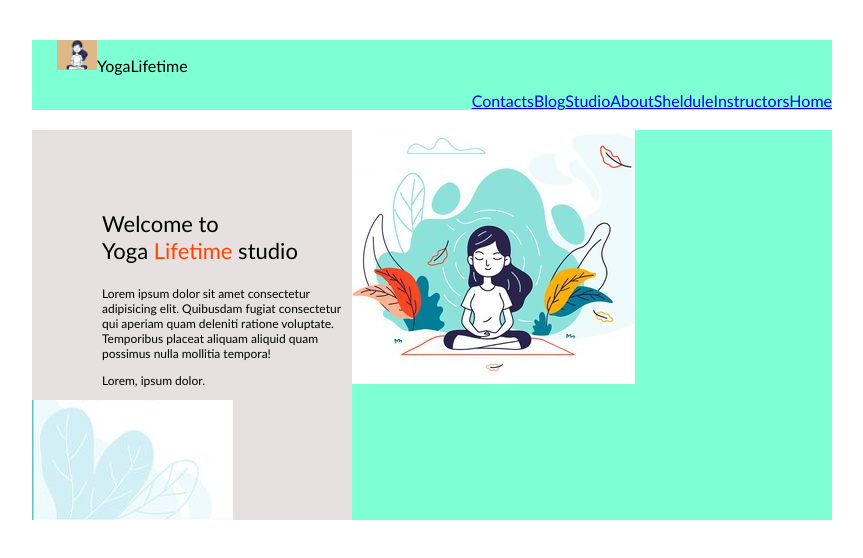
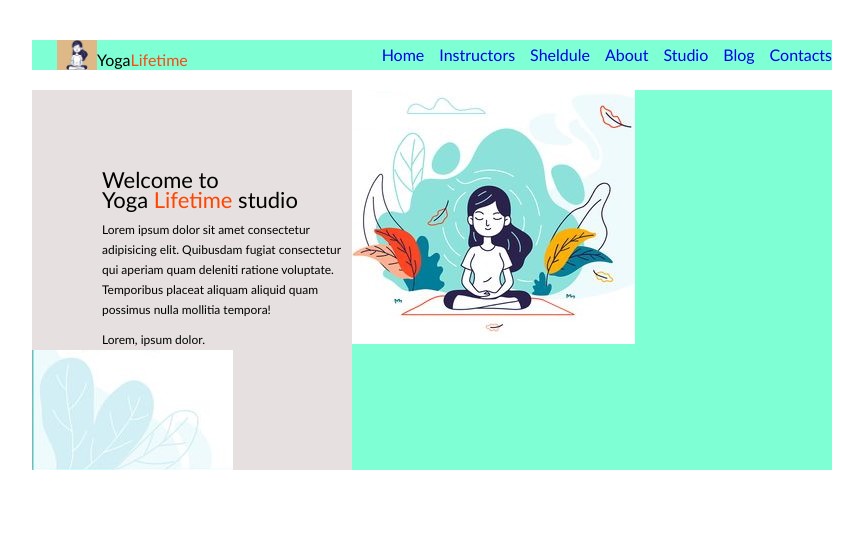
Before and after one commit to VytautasValutis/05-Yogayoga, a website: page index.html in a window 1280 px wide. Shown: the whole page, without its empty margins (208-1071 px from the left). Drawn offline with Linux system fonts and the light colour scheme.

Commit message:
Hader OK

```diff
--- a/index.html
+++ b/index.html
@@ -20,7 +20,10 @@
         <img src="./mikrologo.png" alt="logo paveiksliukas" id="img-logo">
 <!-- Dvispalvis tekstas -->
         <p>
-            YogaLifetime
+            Yoga
+        </p>
+        <p class="orange">
+            Lifetime
         </p>
         <nav>
             <a href="#">Home</a>
@@ -33,7 +36,6 @@
         </nav>
     </header>
     <main>
-<!-- Virsutine eilute -->
 <!-- Kaire dalis (Tekstai ir paveiksliukas)-->
     <dev style="
         display: inline-block;
--- a/main.css
+++ b/main.css
@@ -24,13 +24,35 @@ img {
     float: left;
     margin-left: 25px;
 }
+p {
+    display: inline-block;
+    color: #000;
+    line-height: 20px;
+    float: left;
+    margin-top: 10px;
+    margin-bottom: 0;
+}
+p.orange {
+    color: #F94A15;
+}
 nav {
     display: inline-block;
     float: right;
 }
 a {
     display: inline-block;
-    float: right;
+    float: left;
+    line-height: 20px;
+    margin-top: 5px;
+    margin-left: 15px;
+    text-decoration: none;
+}
+a:first-child {
+    margin-left: 0;
+}
+a:hover {
+    text-decoration: underline;
+    color: red;
 }
 main {
     margin-top: 20px;
```
